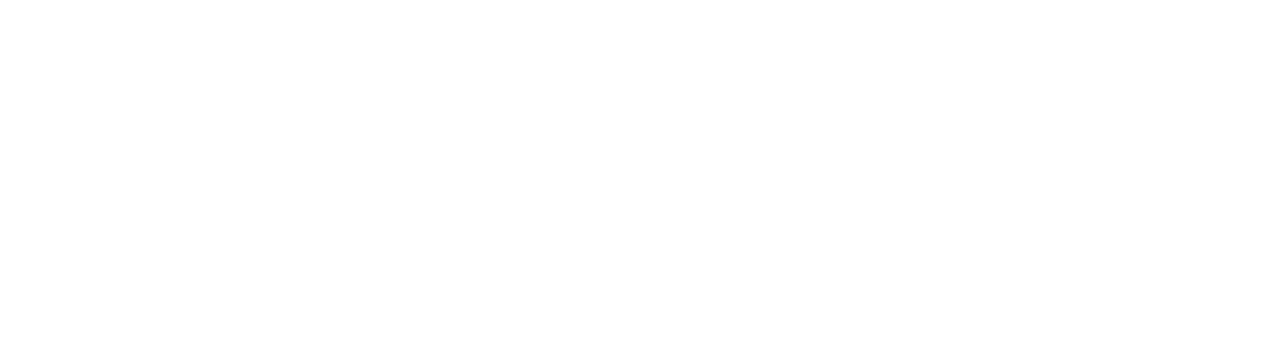
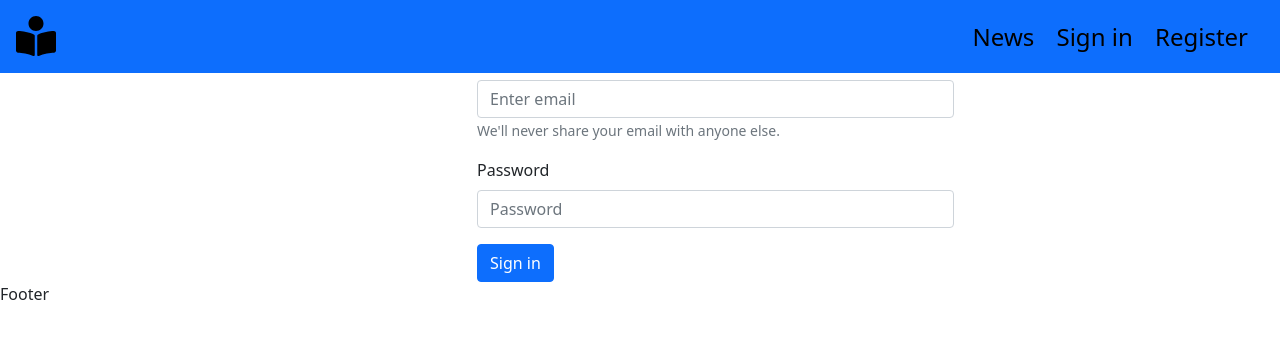
Before and after one commit to BegimaiA/News-app, a React (Create React App) app: page /auth in a window 1280 px wide. Shown: the top 338 px of the page. Built offline with nearby package versions, Linux system fonts and the light colour scheme; the HTML template or start-up script is replaced by a standard one.

Commit message:
added signIn comp

```diff
--- a/src/App.js
+++ b/src/App.js
@@ -2,6 +2,8 @@
 import Homepage from "./views/Homepage";
 import News from "./views/News";
 import NewsDetails from "./views/NewsDetails";
+import SignIn from "./components/SignIn";
+import Register from "./components/Register";
 
 function App() {
     return (
@@ -9,6 +11,8 @@
             <Route exact path="/"> <Homepage/> </Route>
             <Route exact path="/news"> <News/> </Route>
             <Route path="/news/:id"> <NewsDetails/> </Route>
+            <Route path="/auth"> <SignIn/> </Route>
+            <Route path="/register"> <Register/> </Route>
         </Router>
     );
 }
--- a/src/components/Header/index.js
+++ b/src/components/Header/index.js
@@ -14,9 +14,9 @@
                 </Link>
             </div>
             <div>
-                <Link to="/news" className="me-3 text-decoration-none text-black"> News </Link>
-                <Link to="/auth" className="me-3 text-decoration-none text-black"> Sign in </Link>
-                <Link to="/register" className="me-3 text-decoration-none text-black"> Register </Link>
+                <Link to="/news" className="me-3 text-decoration-none text-black fs-4"> News </Link>
+                <Link to="/auth" className="me-3 text-decoration-none text-black fs-4"> Sign in </Link>
+                <Link to="/register" className="me-3 text-decoration-none text-black fs-4"> Register </Link>
             </div>
         </Navbar>
     );
--- /dev/null
+++ b/src/components/Register/index.js
@@ -0,0 +1,11 @@
+import React from 'react';
+
+const Register = () => {
+    return (
+        <div>
+
+        </div>
+    );
+};
+
+export default Register;
--- /dev/null
+++ b/src/components/SignIn/index.js
@@ -0,0 +1,35 @@
+import React from 'react';
+import {Form, Button, Row, Col} from "react-bootstrap";
+import Layout from "../Layout";
+
+const SignIn = () => {
+    return (
+     <Layout>
+
+         <Row className="mt-5">
+             <Col md={9}>
+                 <Form className="offset-6">
+                     <Form.Group className="mb-3 " controlId="formBasicEmail">
+                         <Form.Label>Email address</Form.Label>
+                         <Form.Control   type="email" placeholder="Enter email" />
+                         <Form.Text className="text-muted">
+                             We'll never share your email with anyone else.
+                         </Form.Text>
+                     </Form.Group>
+
+                     <Form.Group className="mb-3" controlId="formBasicPassword">
+                         <Form.Label>Password</Form.Label>
+                         <Form.Control type="password" placeholder="Password" />
+                     </Form.Group>
+
+                     <Button variant="primary" type="submit">
+                         Sign in
+                     </Button>
+                 </Form>
+             </Col>
+         </Row>
+     </Layout>
+    );
+};
+
+export default SignIn;
--- a/src/views/NewsDetails/index.js
+++ b/src/views/NewsDetails/index.js
@@ -2,6 +2,7 @@
 import {useParams} from "react-router-dom"
 import axios from "axios";
 import {Row, Col, Container} from "react-bootstrap";
+import Layout from "../../components/Layout";
 
 
 const NewsDetails = () => {
@@ -14,6 +15,7 @@
     }, [])
 
     return (
+     <Layout>
          <Container>
              <Row className="mt-5">
                  <Col md={6}>
@@ -27,6 +29,7 @@
                  </Col>
              </Row>
          </Container>
+     </Layout>
     );
 };
 
```
Lines whose indentation alone changed are shown as unchanged.
